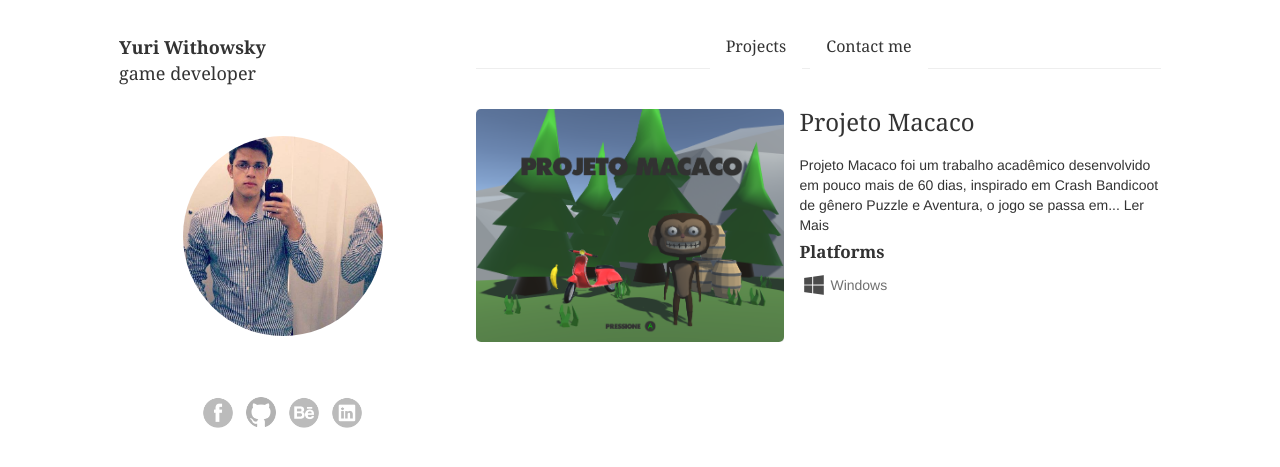
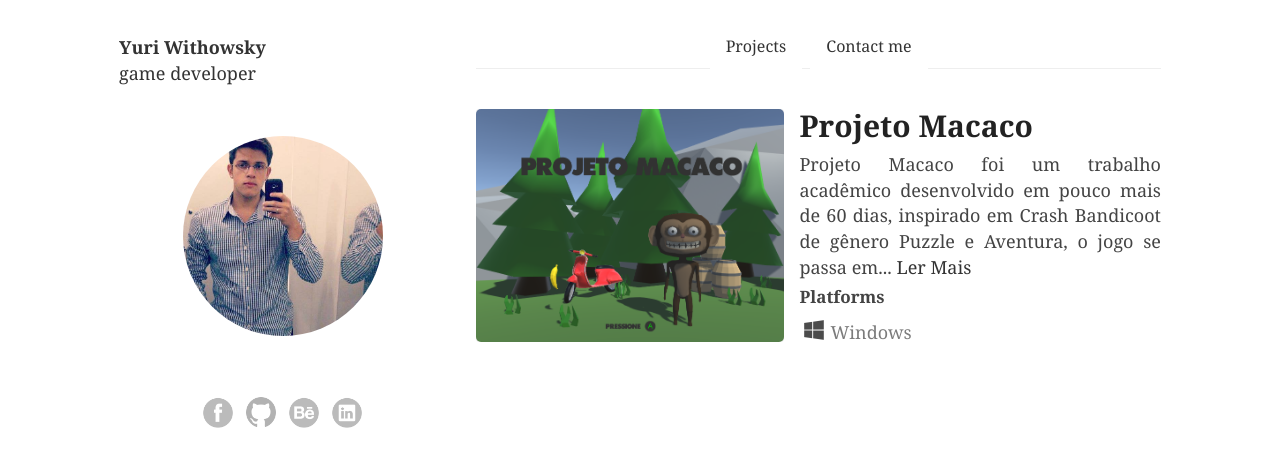
Before and after one commit to yuriwithowsky/yuriwithowsky.github.io, a Jekyll site: the page built from index.html, in a window 1280 px wide. Shown: the top 467 px of the page. Built offline with Jekyll 4.4.1, drawn with Linux system fonts in a browser that asks for light colours; some web fonts are replaced.

Commit message:
Update theme.css

```diff
--- a/css/theme.css
+++ b/css/theme.css
@@ -84,6 +84,14 @@ h1.post-title, .article-content h1
     font-size: 24px;
 }
 
+.article-content h1
+{
+    margin: 0 0 10px 0;
+    font-size: 30px;
+    color: #222;
+    font-weight: bold;
+}
+
 .article-photo
 {
     background-color: #EEE;
@@ -98,6 +106,10 @@ h1.post-title, .article-content h1
     width: 55%;
     padding-left: 15px;
     float: left;
+    font-family: 'Cambria';
+    color: #444;
+    font-size: 18px;
+    text-align: justify;
 }
 
 p.article, p.article-no, .article
```
